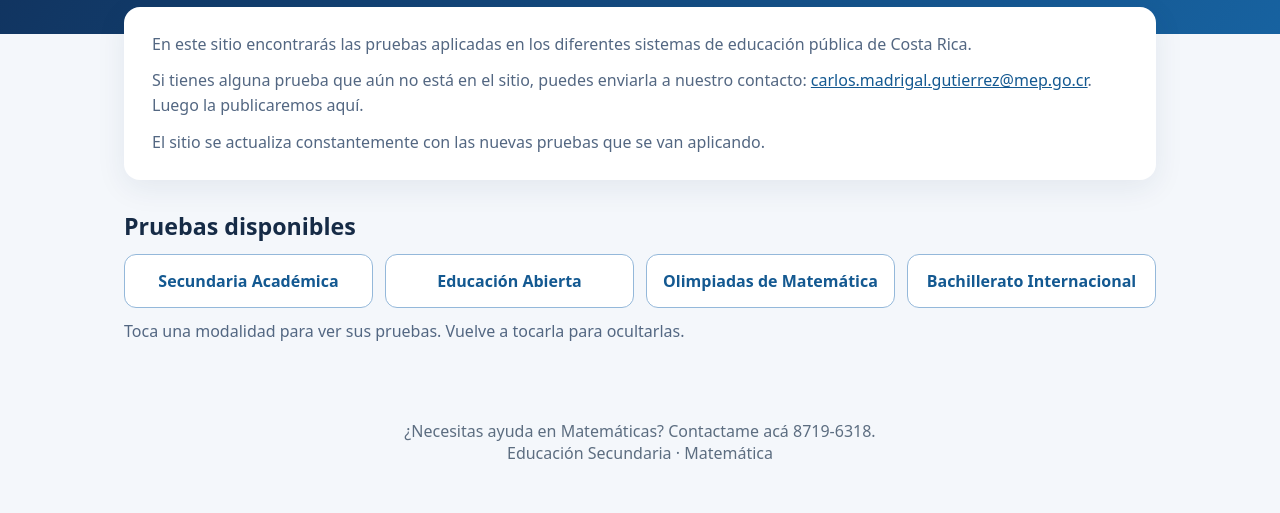
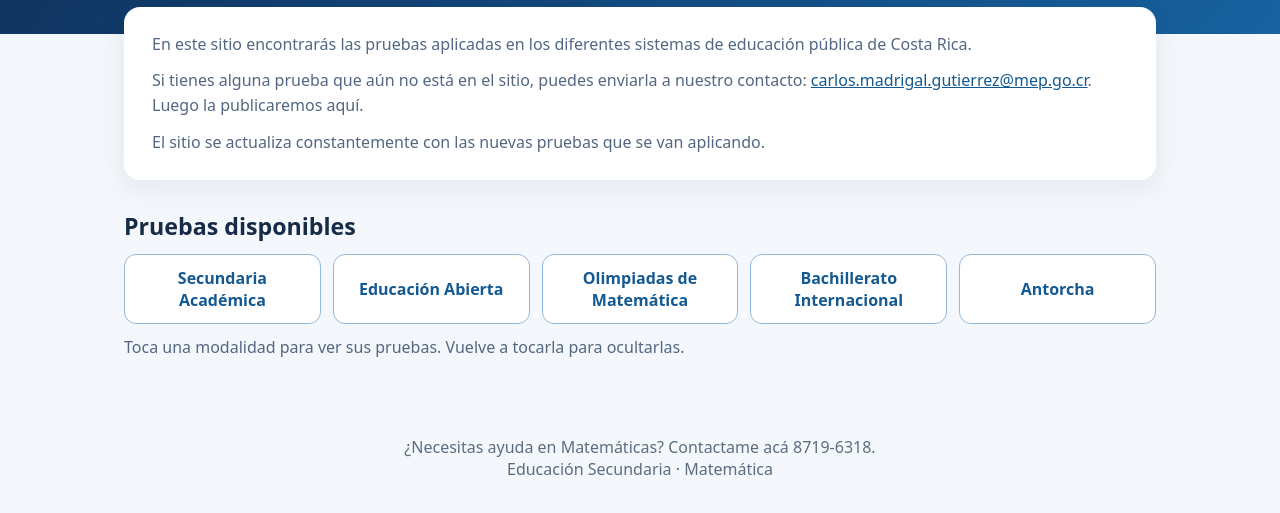
Before and after one commit to ProfeCharlie/Educacion-Secundaria, a plain HTML site: page index.html in a window 1280 px wide. Shown: the part 227-740 px from the top of the page. Drawn offline with Linux system fonts and the light colour scheme.

Commit message:
Agregar Antorcha al menú de Educación Secundaria

```diff
--- a/index.html
+++ b/index.html
@@ -19,7 +19,7 @@
     .tools h2{margin:0;font-size:1.45rem}.tools input{font:inherit;width:min(100%,310px);padding:12px 14px;border:1px solid #bdcddd;border-radius:10px;background:#fff;color:#162b46}
     .modalidades{margin:30px 0 16px}
     .modalidades h2{margin:0 0 12px;font-size:1.45rem}
-    .modalidad-opciones{display:grid;grid-template-columns:repeat(4,minmax(0,1fr));gap:12px}
+    .modalidad-opciones{display:grid;grid-template-columns:repeat(5,minmax(0,1fr));gap:12px}
     .modalidad-opciones button{font:inherit;font-weight:750;min-height:54px;padding:12px 16px;color:#145991;background:#fff;border:1px solid #94b8da;border-radius:12px;cursor:pointer}
     .modalidad-opciones button:hover{background:#eaf4ff}
     .modalidad-opciones button[aria-expanded="true"]{background:#145991;border-color:#145991;color:#fff}
@@ -52,6 +52,7 @@
         <button type="button" data-modalidad="educacion-abierta" aria-controls="pruebas-abierta" aria-expanded="false">Educación Abierta</button>
         <button type="button" data-modalidad="olimpiadas" aria-controls="pruebas-olimpiadas" aria-expanded="false">Olimpiadas de Matemática</button>
         <button type="button" data-modalidad="bachillerato-internacional" aria-controls="pruebas-bachillerato-internacional" aria-expanded="false">Bachillerato Internacional</button>
+        <button type="button" data-modalidad="antorcha" aria-controls="pruebas-antorcha" aria-expanded="false">Antorcha</button>
       </div>
       <p id="modalidad-ayuda" class="modalidad-ayuda">Toca una modalidad para ver sus pruebas. Vuelve a tocarla para ocultarlas.</p>
     </section>
@@ -249,6 +250,10 @@
         <h2 id="bachillerato-internacional-titulo">Bachillerato Internacional</h2>
         <p class="coming">Aún no hay pruebas publicadas en esta sección.</p>
       </section>
+      <section class="group" id="pruebas-antorcha" aria-labelledby="antorcha-titulo" hidden>
+        <h2 id="antorcha-titulo">Antorcha</h2>
+        <p class="coming">Aún no hay pruebas publicadas en esta sección.</p>
+      </section>
     </div>
     <p id="sin-resultados" class="empty" role="status" hidden>No se encontraron exámenes con ese nombre.</p>
   </main>
```
